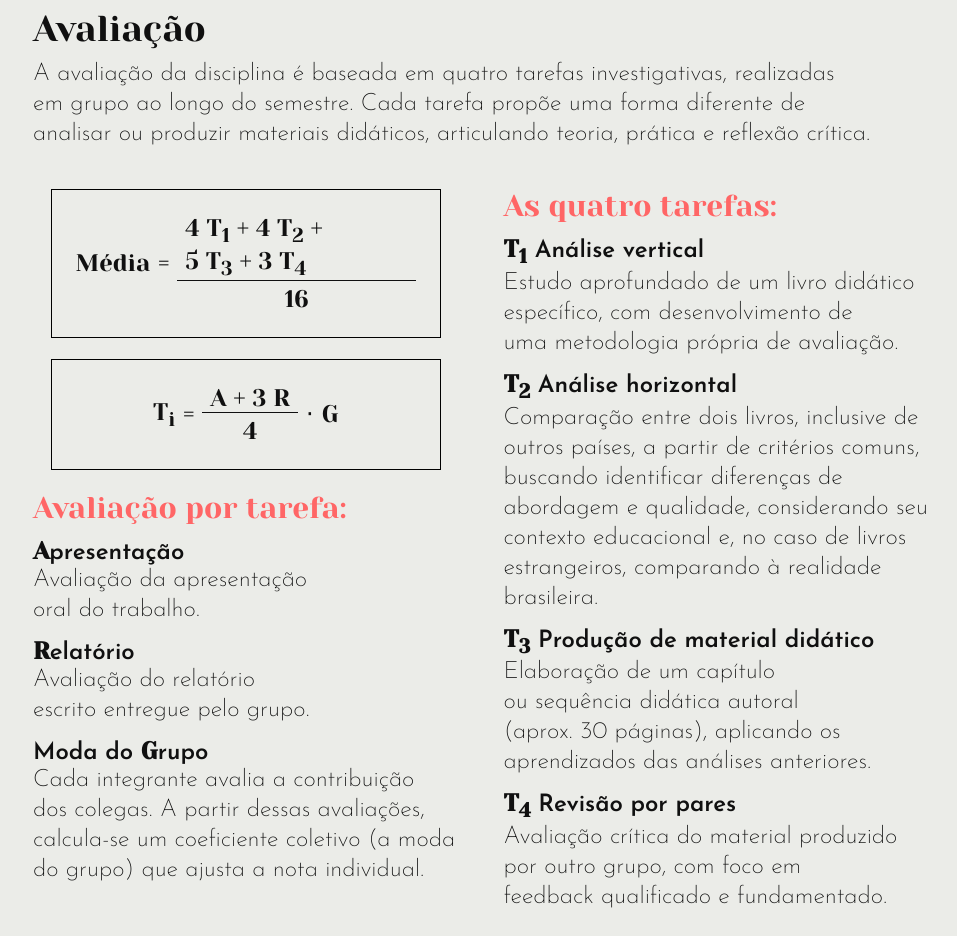
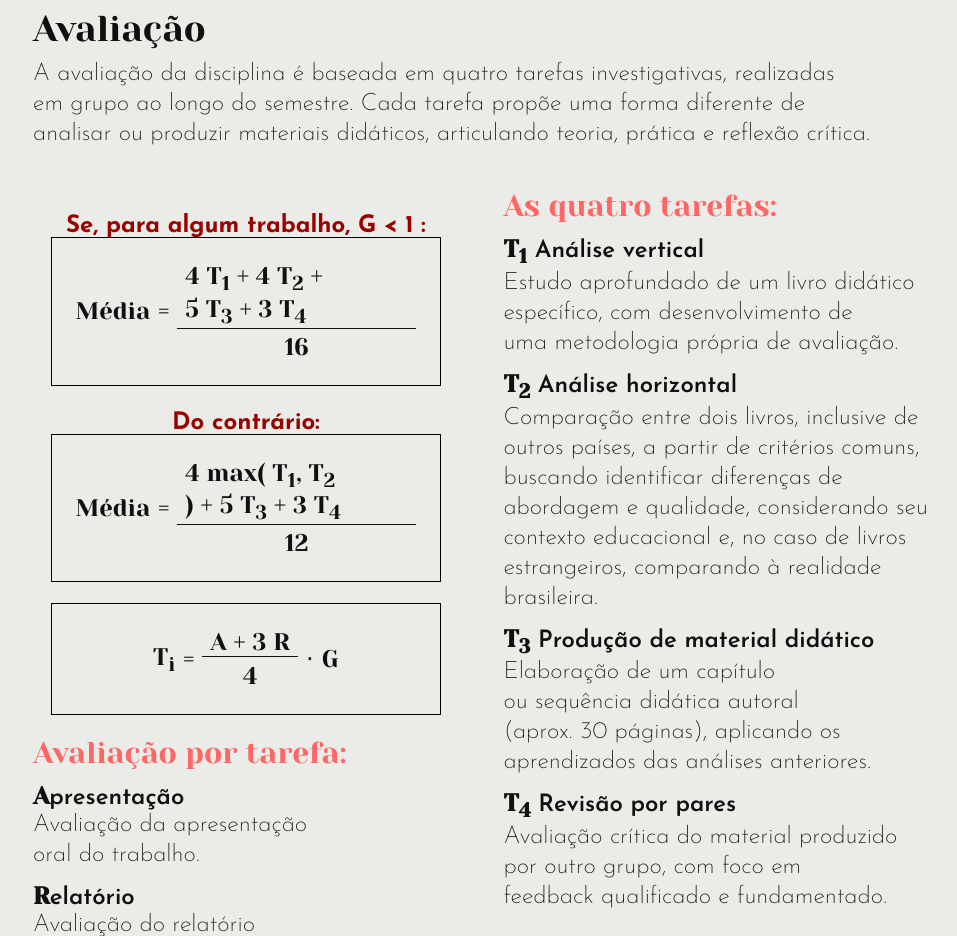
Before and after one commit to douglasspeck/ma225, a PHP site: page /avaliacao/index.php in a window 1280 px wide. Shown: the part 112-1048 px from the top of the page, without its empty margins (159-1116 px from the left). Run offline with PHP 8.4, Linux system fonts and the light colour scheme.

Commit message:
Avaliação corrigida

```diff
--- a/assets/css/pages.css
+++ b/assets/css/pages.css
@@ -20,6 +20,21 @@ main h2 {
     display: flex;
     cursor: pointer;
     font-size: 0.75em;
+}
+
+.formula:has(.condition) {
+    position: relative;
+    margin-top: 2em;
+}
+
+.formula .condition {
+    position: absolute;
+    bottom: 100%;
+    left: 0;
+    width: 100%;
+    text-align: center;
+    color: var(--aux-color-1);
+    font-weight: bold;
 }
 
 .mult::after {
--- a/avaliacao/index.php
+++ b/avaliacao/index.php
@@ -24,19 +24,41 @@
             <section class="two-cols">
                 <section class="col">
                     <section id="final-grade" class="formula">
+                        <div class="condition">Se, para algum trabalho, <span id="tcG" class="formula-task-comp">G</span> &lt 1 :</div>
                         <div class="equation">
                             <div class="left-part">
                                 <span>Média</span>
                             </div>
                             <div class="right-part fraction">
                                 <div class="numerator">
-                                    <span class="task-weight">4</span> <span id="gT1" class="task-grade">T<sub>1</sub></span> <span>+</span>
+                                    <span class="task-weight">4</span> <span id="gT1" class="task-grade">T<sub>1</sub></span> +
                                     <span class="task-weight">4</span> <span id="gT2" class="task-grade">T<sub>2</sub></span> <span>+</span>
                                     <span class="task-weight">5</span> <span id="gT3" class="task-grade">T<sub>3</sub></span> <span>+</span>
                                     <span class="task-weight">3</span> <span id="gT4" class="task-grade">T<sub>4</sub></span>
                                 </div>
                                 <div class="denominator">
                                     <span>16</span>
+                                </div>
+                            </div>
+                        </div>
+                    </section>
+                    <section id="final-grade" class="formula">
+                        <div class="condition">Do contrário:</div>
+                        <div class="equation">
+                            <div class="left-part">
+                                <span>Média</span>
+                            </div>
+                            <div class="right-part fraction">
+                                <div class="numerator">
+                                    <span class="task-weight">4</span> max(
+                                        <span id="gT1" class="task-grade">T<sub>1</sub></span>,
+                                        <span id="gT2" class="task-grade">T<sub>2</sub></span>
+                                    ) <span>+</span>
+                                    <span class="task-weight">5</span> <span id="gT3" class="task-grade">T<sub>3</sub></span> <span>+</span>
+                                    <span class="task-weight">3</span> <span id="gT4" class="task-grade">T<sub>4</sub></span>
+                                </div>
+                                <div class="denominator">
+                                    <span>12</span>
                                 </div>
                             </div>
                         </div>
```
